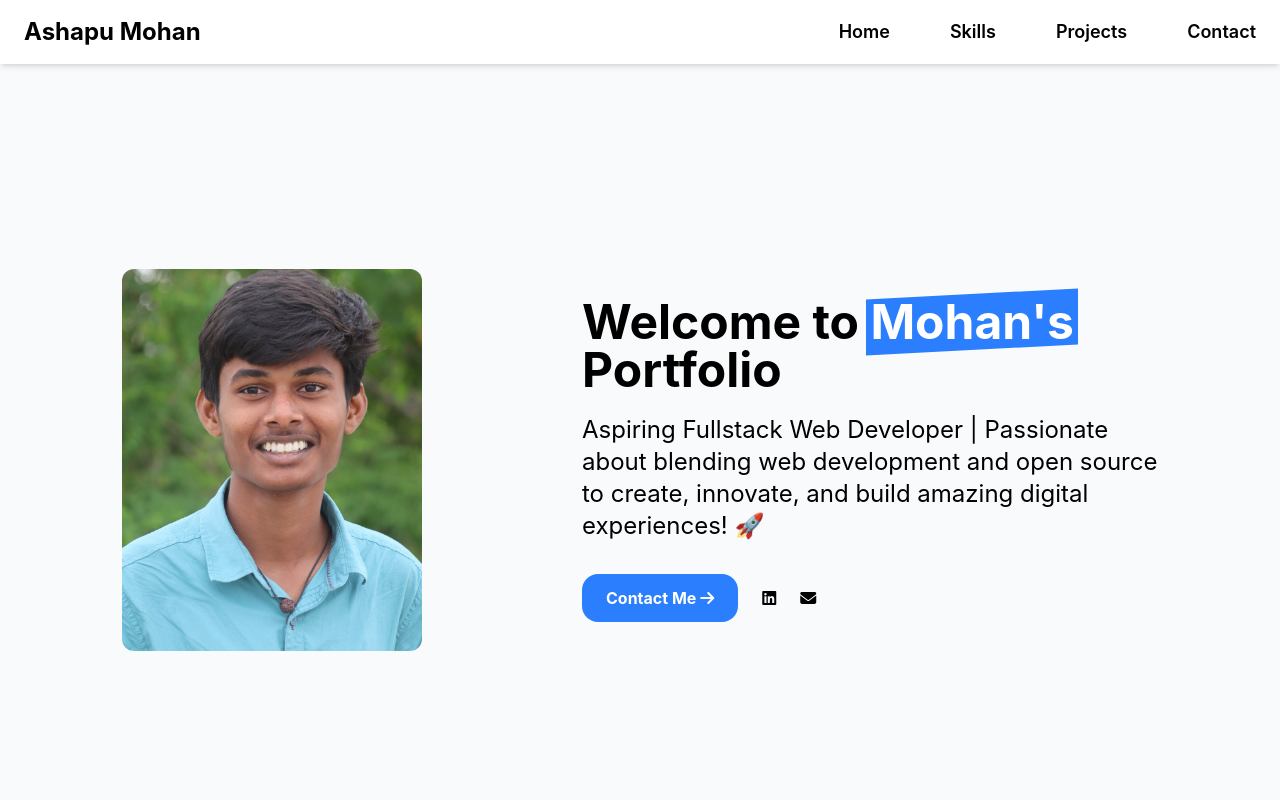
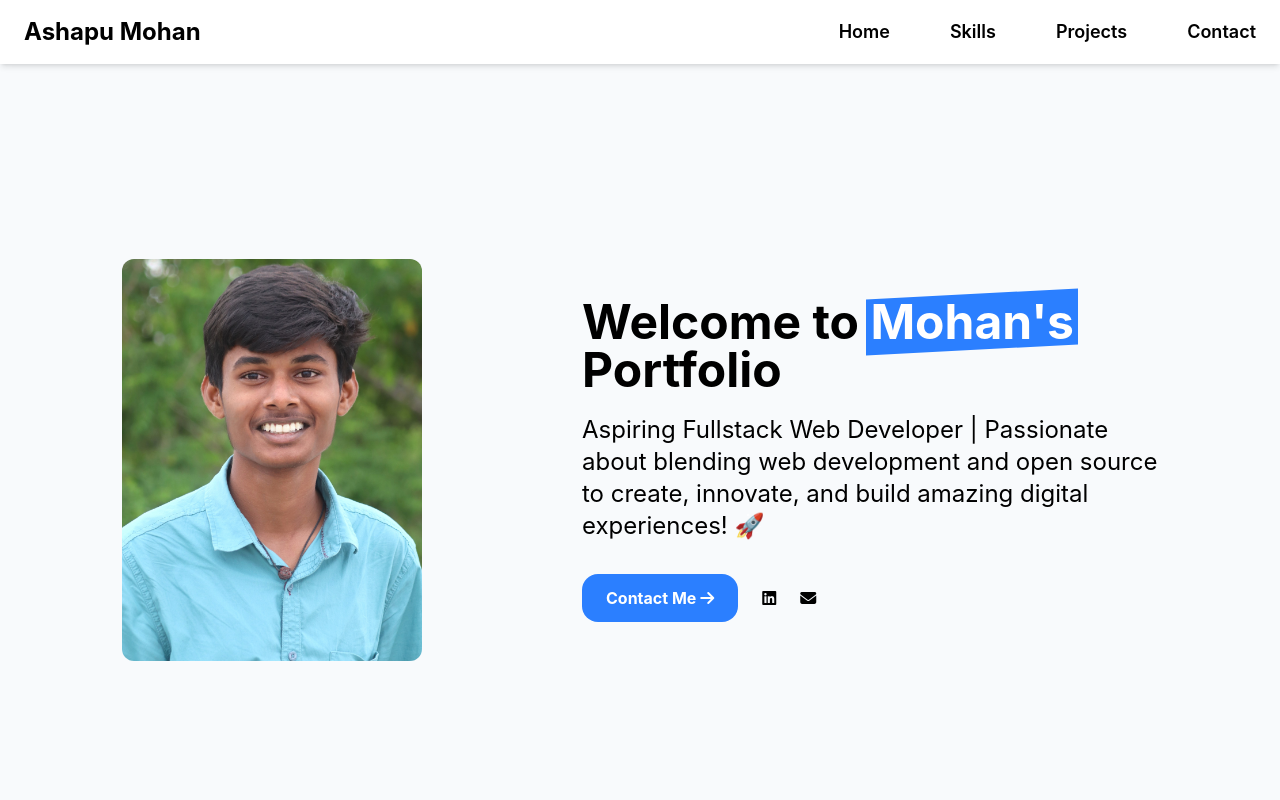
Before and after one commit to AshapuMohan/Ashapu-Mohan-Portfolio, a React (Create React App) app: page / in a window 1280 px wide. Shown: the top 800 px of the page. Built offline with nearby package versions, Linux system fonts and the light colour scheme.

Commit message:
Update HeroSection.js

```diff
--- a/src/components/HeroSection.js
+++ b/src/components/HeroSection.js
@@ -4,7 +4,7 @@ function HeroSection() {
   return (
     <div className='flex flex-col sm:flex-row items-center justify-center gap-40 p-10 min-h-screen bg-slate-50'>
       <img
-        src='/Mohan.jpg'
+        src='/Mohan1.jpg'
         alt='Mohan'
         className='w-[300px] rounded-xl transition-transform duration-300 hover:scale-105'
       />
```
